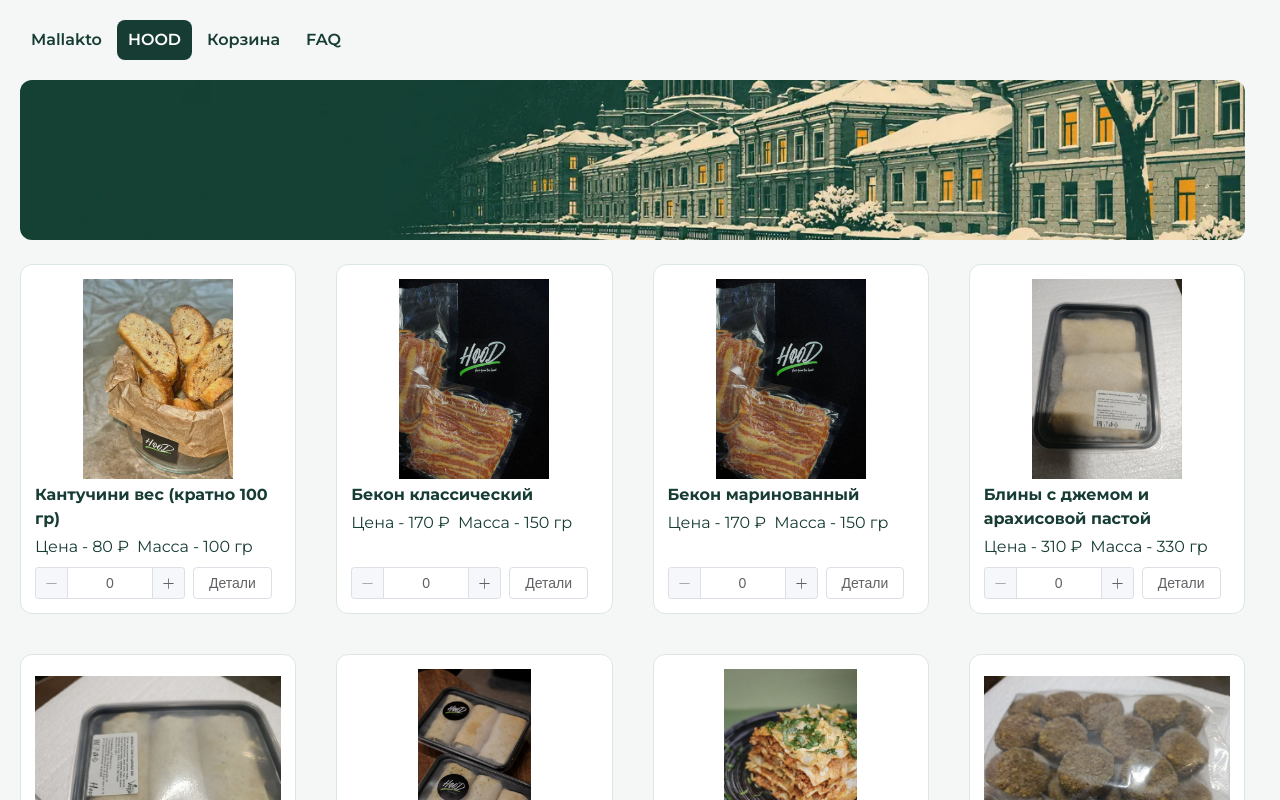
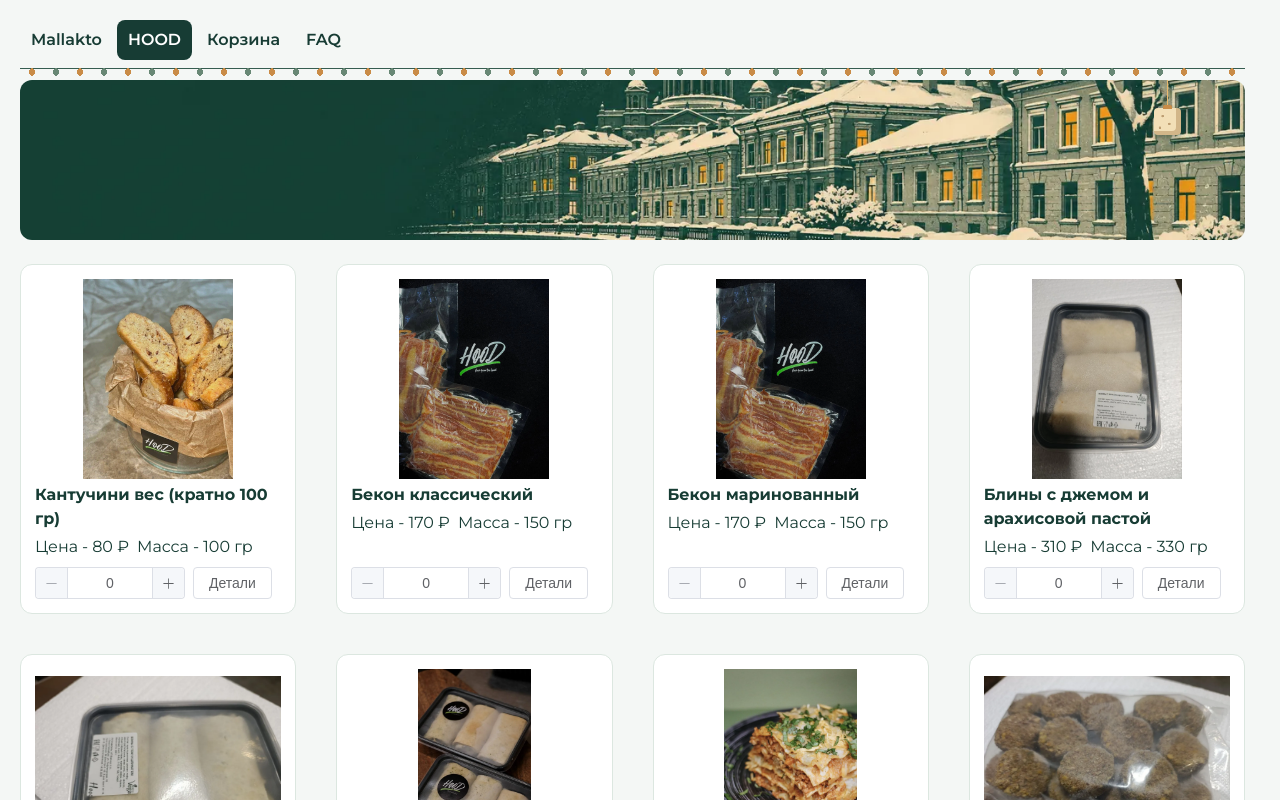
Before and after one commit to lefhl/fast-calc, a Vue app: page /#/hood in a window 1280 px wide. Shown: the top 800 px of the page. Built offline with nearby package versions, Linux system fonts and the light colour scheme.

Commit message:
Add winter lights and tofu ornament

```diff
--- a/src/App.vue
+++ b/src/App.vue
@@ -1,12 +1,15 @@
 <template>
   <div class="container app-shell">
     <AppHeader />
+    <div class="winter-lights" aria-hidden="true"></div>
     <div
       v-if="$route.name === 'Mallakto' || $route.name === 'Hood'"
       class="winter-banner"
       :style="bannerStyle"
       aria-hidden="true"
-    ></div>
+    >
+      <span class="tofu-ornament"></span>
+    </div>
 
     <router-view></router-view>
   </div>
@@ -25,11 +28,59 @@ const bannerStyle = {
   padding-block: 20px 56px;
 }
 
+.winter-lights {
+  height: 12px;
+  margin-top: -14px;
+  margin-bottom: 2px;
+  background:
+    radial-gradient(ellipse 3px 4px at 12px 6px, #c98c47 95%, transparent)
+      0 0 / 48px 12px repeat-x,
+    radial-gradient(ellipse 3px 4px at 36px 6px, #688875 95%, transparent)
+      0 0 / 48px 12px repeat-x,
+    linear-gradient(#365d50, #365d50) 0 2px / 100% 1px no-repeat;
+}
+
 .winter-banner {
+  position: relative;
+  overflow: hidden;
   height: clamp(96px, 15vw, 160px);
   margin-bottom: 24px;
   border-radius: 12px;
   background: #173c34 center right / cover no-repeat;
+}
+
+.tofu-ornament {
+  position: absolute;
+  top: 28px;
+  right: clamp(18px, 5vw, 64px);
+  width: 27px;
+  height: 27px;
+  border-radius: 4px;
+  background:
+    radial-gradient(circle at 32% 30%, #bd9e72 1px, transparent 1.5px),
+    radial-gradient(circle at 57% 59%, #bd9e72 1px, transparent 1.5px),
+    radial-gradient(circle at 22% 73%, #bd9e72 1px, transparent 1.5px),
+    #f2dfb7;
+  box-shadow: inset -5px -4px #d2b689, 0 2px 5px #173c3466;
+
+  &::before {
+    content: '';
+    position: absolute;
+    inset: -28px auto auto 13px;
+    width: 1px;
+    height: 28px;
+    background: #e9b96e;
+  }
+
+  &::after {
+    content: '';
+    position: absolute;
+    inset: -3px auto auto 9px;
+    width: 9px;
+    height: 4px;
+    border-radius: 2px 2px 0 0;
+    background: #c98c47;
+  }
 }
 
 @media (max-width: 600px) {
--- a/src/components/Card.vue
+++ b/src/components/Card.vue
@@ -119,6 +119,10 @@ const isDialogOpen = ref(false)
   flex-grow: 1;
 }
 
+.footer :deep(.el-input-number) {
+  --el-color-primary: #27594b;
+}
+
 .footer {
   display: flex;
   gap: 8px;
```
